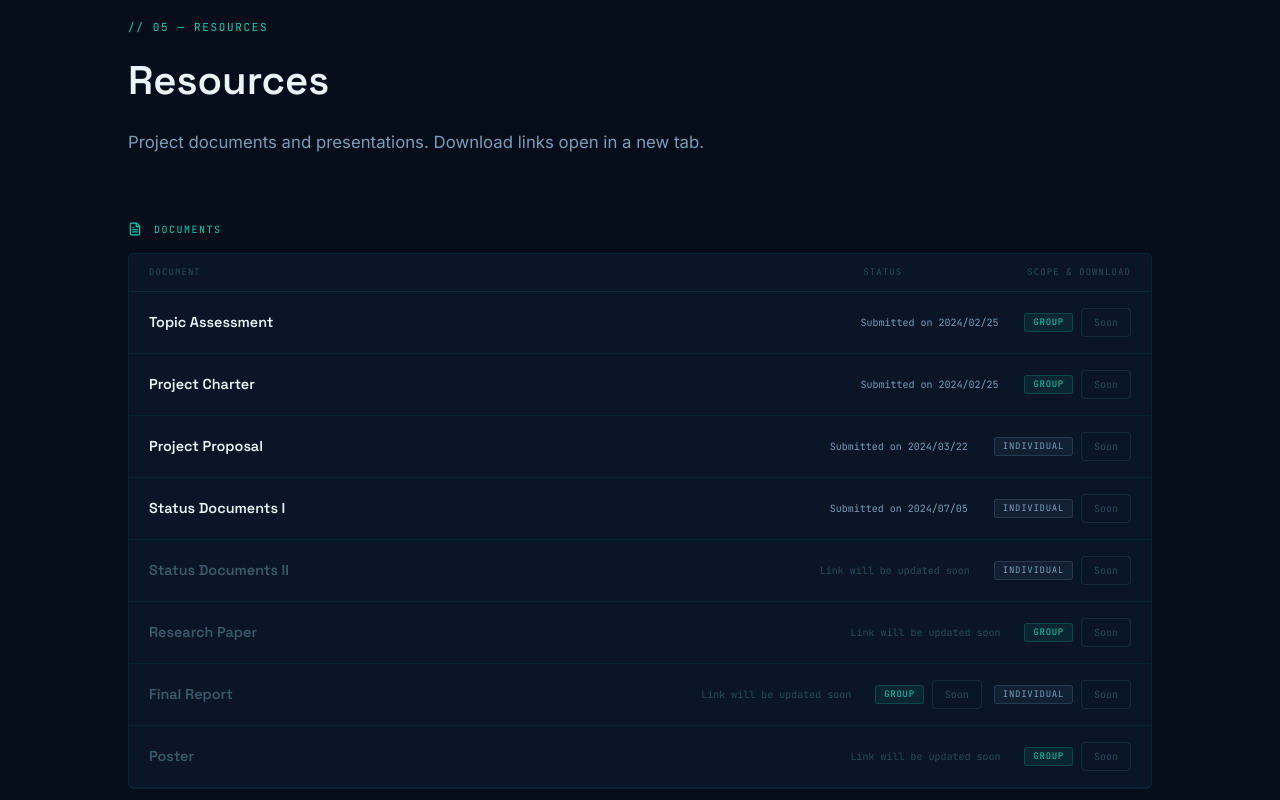
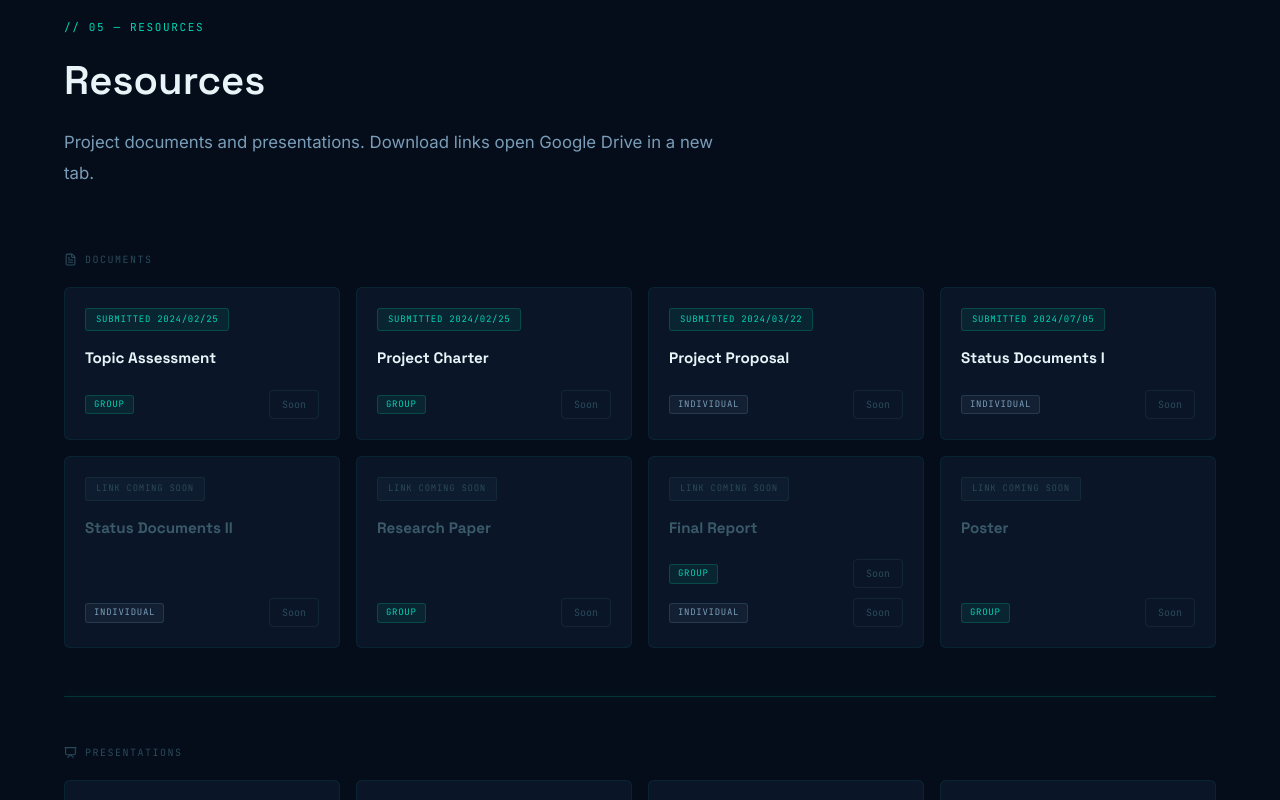
Before and after one commit to ReefSense-RP-25-26J-486/reefsense-research-web, a Next.js app: page / in a window 1280 px wide. Shown: the part 8100-8900 px from the top of the page. Built offline with nearby package versions, Linux system fonts and the light colour scheme.

Commit message:
Resources: card layout with two sections; set ReefSense_Icon.png as favicon

```diff
--- a/app/layout.js
+++ b/app/layout.js
@@ -23,6 +23,10 @@ export const metadata = {
   title: 'ReefSense — Coral Reef Monitoring & Restoration AI',
   description:
     'AI-driven decision support system for coral reef conservation. SLIIT Research Project RP-25-26J-486.',
+  icons: {
+    icon: '/images/logos/ReefSense_Icon.png',
+    apple: '/images/logos/ReefSense_Icon.png',
+  },
 }
 
 export default function RootLayout({ children }) {
--- a/components/sections/Resources.jsx
+++ b/components/sections/Resources.jsx
@@ -5,7 +5,7 @@ import SectionHeading from '@/components/ui/SectionHeading'
 import { documents, presentations, resourcesSection } from '@/content'
 
 const scopeColors = {
-  Group: { color: '#00d4b4', bg: 'rgba(0,212,180,0.08)', border: 'rgba(0,212,180,0.2)' },
+  Group:      { color: '#00d4b4', bg: 'rgba(0,212,180,0.08)',   border: 'rgba(0,212,180,0.2)'   },
   Individual: { color: '#7a9db8', bg: 'rgba(122,157,184,0.08)', border: 'rgba(122,157,184,0.2)' },
 }
 
@@ -28,29 +28,64 @@ function ScopeBadge({ scope }) {
   )
 }
 
-function DownloadButton({ url, disabled }) {
-  if (disabled || !url || url === '#') {
+function ResourceCard({ item }) {
+  const isPending = item.status === 'pending'
+
   return (
+    <div
+      className="card-hover flex flex-col p-5"
+      style={{
+        background: '#0a1628',
+        border: '1px solid rgba(0,212,180,0.08)',
+        borderRadius: '6px',
+      }}
+    >
+      {/* Submission status badge */}
       <span
-        className="font-mono inline-flex items-center gap-1.5 px-3 py-1.5 whitespace-nowrap"
+        className="font-mono self-start mb-4 px-2.5 py-1"
+        style={{
+          color: isPending ? '#2a4a5a' : '#00d4b4',
+          background: isPending ? 'rgba(42,74,90,0.12)' : 'rgba(0,212,180,0.08)',
+          border: `1px solid ${isPending ? 'rgba(42,74,90,0.3)' : 'rgba(0,212,180,0.2)'}`,
+          fontSize: '9px',
+          letterSpacing: '0.08em',
+          borderRadius: '3px',
+        }}
+      >
+        {isPending ? 'LINK COMING SOON' : `SUBMITTED ${item.submittedDate}`}
+      </span>
+
+      {/* Title */}
+      <h3
+        className="font-display font-semibold flex-1 mb-5"
+        style={{ color: isPending ? '#3a5a6a' : '#e8f4f8', fontSize: '0.95rem' }}
+      >
+        {item.label}
+      </h3>
+
+      {/* Scope badges + download buttons */}
+      <div className="flex flex-col gap-2.5">
+        {item.downloads.map((dl, i) => (
+          <div key={i} className="flex items-center justify-between gap-3">
+            <ScopeBadge scope={dl.scope} />
+            {isPending || !dl.url || dl.url === '#' ? (
+              <span
+                className="font-mono px-3 py-1.5"
                 style={{
                   color: '#2a4a5a',
-          border: '1px solid rgba(42,74,90,0.4)',
+                  border: '1px solid rgba(42,74,90,0.3)',
                   borderRadius: '4px',
                   fontSize: '10px',
-          cursor: 'default',
                 }}
               >
                 Soon
               </span>
-    )
-  }
-  return (
+            ) : (
               <a
-      href={url}
+                href={dl.url}
                 target="_blank"
                 rel="noopener noreferrer"
-      className="font-mono inline-flex items-center gap-1.5 px-3 py-1.5 transition-all whitespace-nowrap"
+                className="font-mono inline-flex items-center gap-1.5 px-3 py-1.5 transition-all"
                 style={{
                   color: '#00d4b4',
                   border: '1px solid rgba(0,212,180,0.3)',
@@ -64,47 +99,7 @@ function DownloadButton({ url, disabled }) {
                 Download
                 <ExternalLink size={10} />
               </a>
-  )
-}
-
-function ResourceRow({ item }) {
-  const isPending = item.status === 'pending'
-
-  return (
-    <div
-      className="flex flex-wrap items-center gap-x-6 gap-y-3 px-5 py-4 transition-colors"
-      style={{
-        borderBottom: '1px solid rgba(0,212,180,0.06)',
-      }}
-      onMouseOver={(e) => (e.currentTarget.style.background = 'rgba(0,212,180,0.03)')}
-      onMouseOut={(e) => (e.currentTarget.style.background = 'transparent')}
-    >
-      {/* Title */}
-      <p
-        className="font-display font-medium flex-1 min-w-[160px]"
-        style={{ color: isPending ? '#3a5a6a' : '#e8f4f8', fontSize: '0.9rem' }}
-      >
-        {item.label}
-      </p>
-
-      {/* Date / status */}
-      <p
-        className="font-mono"
-        style={{
-          color: isPending ? '#2a4a5a' : '#7a9db8',
-          fontSize: '10px',
-          minWidth: '140px',
-        }}
-      >
-        {isPending ? 'Link will be updated soon' : `Submitted on ${item.submittedDate}`}
-      </p>
-
-      {/* Scope badges + download buttons grouped per download entry */}
-      <div className="flex items-center gap-3 flex-wrap">
-        {item.downloads.map((dl, i) => (
-          <div key={i} className="flex items-center gap-2">
-            <ScopeBadge scope={dl.scope} />
-            <DownloadButton url={dl.url} disabled={isPending} />
+            )}
           </div>
         ))}
       </div>
@@ -115,52 +110,18 @@ function ResourceRow({ item }) {
 function ResourceGroup({ title, icon: Icon, items }) {
   return (
     <div className="mb-12">
-      {/* Group header */}
-      <div className="flex items-center gap-3 mb-4">
-        <Icon size={14} style={{ color: '#00d4b4' }} />
+      <div className="flex items-center gap-2 mb-5">
+        <Icon size={13} style={{ color: '#2a4a5a' }} />
         <p
           className="font-mono"
-          style={{ color: '#00d4b4', fontSize: '10px', letterSpacing: '0.15em' }}
+          style={{ color: '#2a4a5a', fontSize: '10px', letterSpacing: '0.15em' }}
         >
           {title}
         </p>
       </div>
-
-      <div
-        style={{
-          background: '#0a1628',
-          border: '1px solid rgba(0,212,180,0.08)',
-          borderRadius: '6px',
-          overflow: 'hidden',
-        }}
-      >
-        {/* Column headers */}
-        <div
-          className="flex flex-wrap items-center gap-x-6 px-5 py-3"
-          style={{ borderBottom: '1px solid rgba(0,212,180,0.1)' }}
-        >
-          <p
-            className="font-mono flex-1 min-w-[160px]"
-            style={{ color: '#2a4a5a', fontSize: '9px', letterSpacing: '0.12em' }}
-          >
-            DOCUMENT
-          </p>
-          <p
-            className="font-mono"
-            style={{ color: '#2a4a5a', fontSize: '9px', letterSpacing: '0.12em', minWidth: '140px' }}
-          >
-            STATUS
-          </p>
-          <p
-            className="font-mono"
-            style={{ color: '#2a4a5a', fontSize: '9px', letterSpacing: '0.12em' }}
-          >
-            SCOPE &amp; DOWNLOAD
-          </p>
-        </div>
-
+      <div className="grid sm:grid-cols-2 lg:grid-cols-4 gap-4">
         {items.map((item) => (
-          <ResourceRow key={item.label} item={item} />
+          <ResourceCard key={item.label} item={item} />
         ))}
       </div>
     </div>
@@ -174,24 +135,18 @@ export default function Resources() {
       className="py-24 md:py-32 px-6"
       style={{ background: '#050d1a' }}
     >
-      <div className="max-w-5xl mx-auto">
+      <div className="max-w-6xl mx-auto">
         <SectionHeading
           label={resourcesSection.sectionLabel}
           title="Resources"
-          subtitle="Project documents and presentations. Download links open in a new tab."
+          subtitle="Project documents and presentations. Download links open Google Drive in a new tab."
         />
 
-        <ResourceGroup
-          title="DOCUMENTS"
-          icon={FileText}
-          items={documents}
-        />
+        <ResourceGroup title="DOCUMENTS" icon={FileText} items={documents} />
 
-        <ResourceGroup
-          title="PRESENTATIONS"
-          icon={Presentation}
-          items={presentations}
-        />
+        <div className="glow-divider mb-12" />
+
+        <ResourceGroup title="PRESENTATIONS" icon={Presentation} items={presentations} />
       </div>
     </section>
   )
```
Lines whose indentation alone changed are shown as unchanged.
